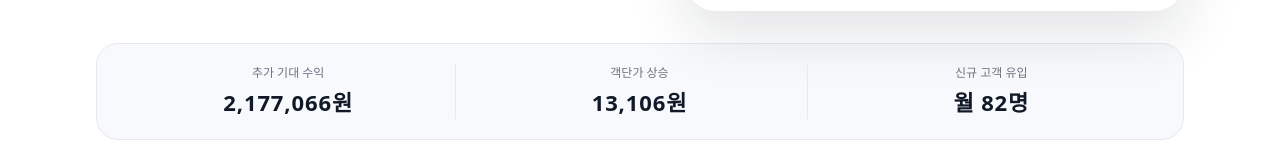
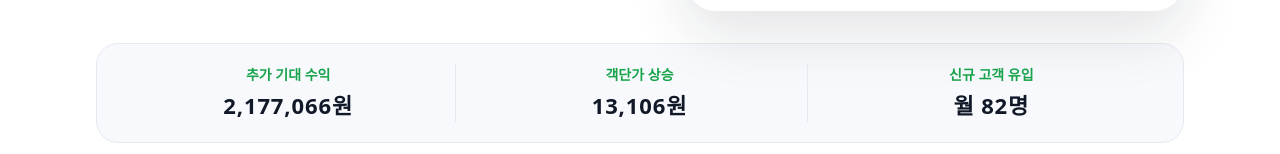
Before and after one commit to KimSeunghyeon622/saveit-landing, a Next.js app: page /saveit in a window 1280 px wide. Shown: the part 450-604 px from the top of the page. Built offline with nearby package versions, Linux system fonts and the light colour scheme; a web font is replaced by a local one.

Commit message:
Emphasize KPI labels

```diff
--- a/app/saveit/page.tsx
+++ b/app/saveit/page.tsx
@@ -266,7 +266,7 @@ export default function SaveItLanding() {
               },
             ].map((x, i) => (
               <div key={x.label} className={cn("text-center", i < 2 && "md:border-r md:border-[var(--c-border)]")}>
-                <div className="text-[12px] text-[var(--c-muted)]">{x.label}</div>
+                <div className="text-[14px] font-[700] text-[#16A34A]">{x.label}</div>
                 <div className="mt-1 text-[22px] font-[800]">{x.value}</div>
               </div>
             ))}
```
